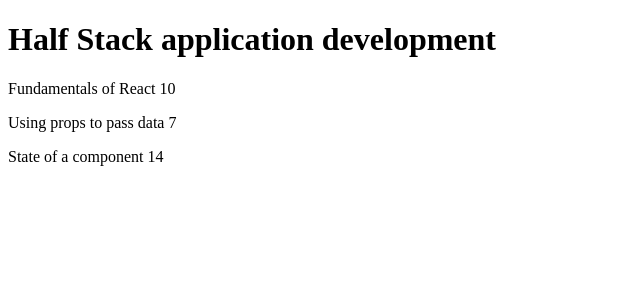
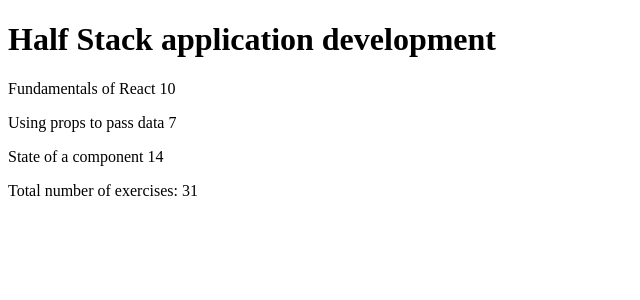
Before and after one commit to uyennhiquang/fullstackopen, a React (Vite) app in the folder part1/: page / in a window 1280 px wide. Shown: the top 300 px of the page, without its empty margins (0-640 px from the left). Built offline with nearby package versions, Linux system fonts and the light colour scheme.

Commit message:
Refactor Content to use factory functions and create Total component

```diff
--- a/part1/src/App.jsx
+++ b/part1/src/App.jsx
@@ -4,38 +4,63 @@
       <h1>{props.course}</h1>
     </div>
   );
-}
+};
 
 const Content = (props) => {
   return (
     <div>
-      <p>{props.part1} {props.exercise1}</p>
-      <p>{props.part2} {props.exercise2}</p>
-      <p>{props.part3} {props.exercise3}</p>
+      <p>
+        {props.part1Name} {props.part1Exercises}
+      </p>
+      <p>
+        {props.part2Name} {props.part2Exercises}
+      </p>
+      <p>
+        {props.part3Name} {props.part3Exercises}
+      </p>
+
+      {/* <p>{props.part1} {props.exercise1}</p> */}
+      {/* <p>{props.part2} {props.exercise2}</p> */}
+      {/* <p>{props.part3} {props.exercise3}</p> */}
+
     </div>
   );
+};
+
+const Total  = (props) => {
+return (
+  <div>
+    <p>Total number of exercises: {props.totalExercises}</p>
+  </div>
+);
 }
 
-// const Total  = () => {
-  // return ();
-// }
+//
+const App = () => {
+  const course = "Half Stack application development";
+  // const part1 = 'Fundamentals of React'
+  // const exercises1 = 10
+  // const part2 = 'Using props to pass data'
+  // const exercises2 = 7
+  // const part3 = 'State of a component'
+  // const exercises3 = 14
 
-const App = () => {
-  const course = 'Half Stack application development'
-  const part1 = 'Fundamentals of React'
-  const exercises1 = 10
-  const part2 = 'Using props to pass data'
-  const exercises2 = 7
-  const part3 = 'State of a component'
-  const exercises3 = 14
+  const partCreation = (name, exercises) => ({ name, exercises });
+
+  const part1 = partCreation("Fundamentals of React", 10);
+  const part2 = partCreation("Using props to pass data", 7);
+  const part3 = partCreation("State of a component", 14);
 
   return (
     <div>
-      <Header course={course}/>
-      <Content part1={part1} exercise1={exercises1} part2={part2} exercise2={exercises2} part3={part3} exercise3={exercises3}/>
-      {/* <Total /> */}
+      <Header course={course} />
+      {/* <Content part1={part1} exercise1={exercises1} part2={part2} exercise2={exercises2} part3={part3} exercise3={exercises3}/> */}
+
+      <Content part1Name={part1.name} part1Exercises={part1.exercises} part2Name={part2.name} part2Exercises={part2.exercises} part3Name={part3.name} part3Exercises={part3.exercises}/>
+
+      <Total totalExercises={part1.exercises + part2.exercises + part3.exercises}/>
     </div>
-  )
-}
+  );
+};
 
-export default App
+export default App;
```
